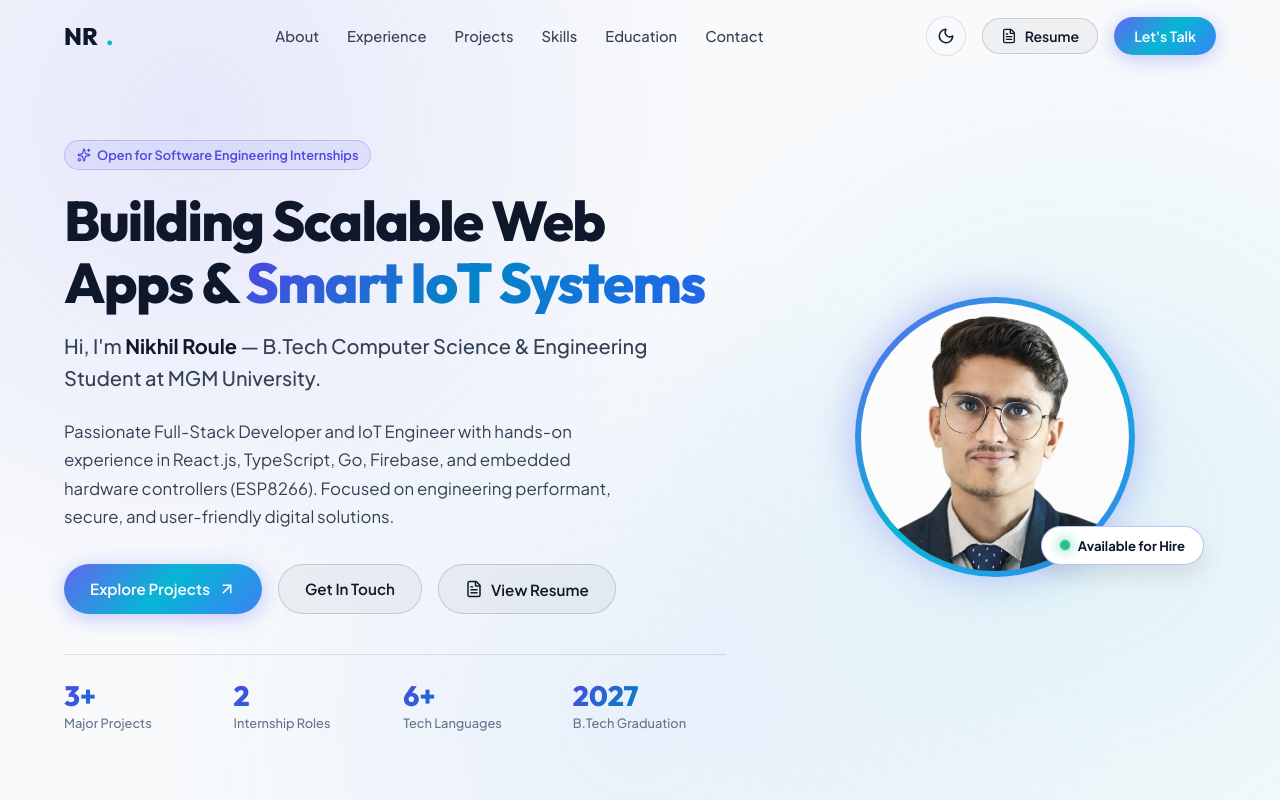
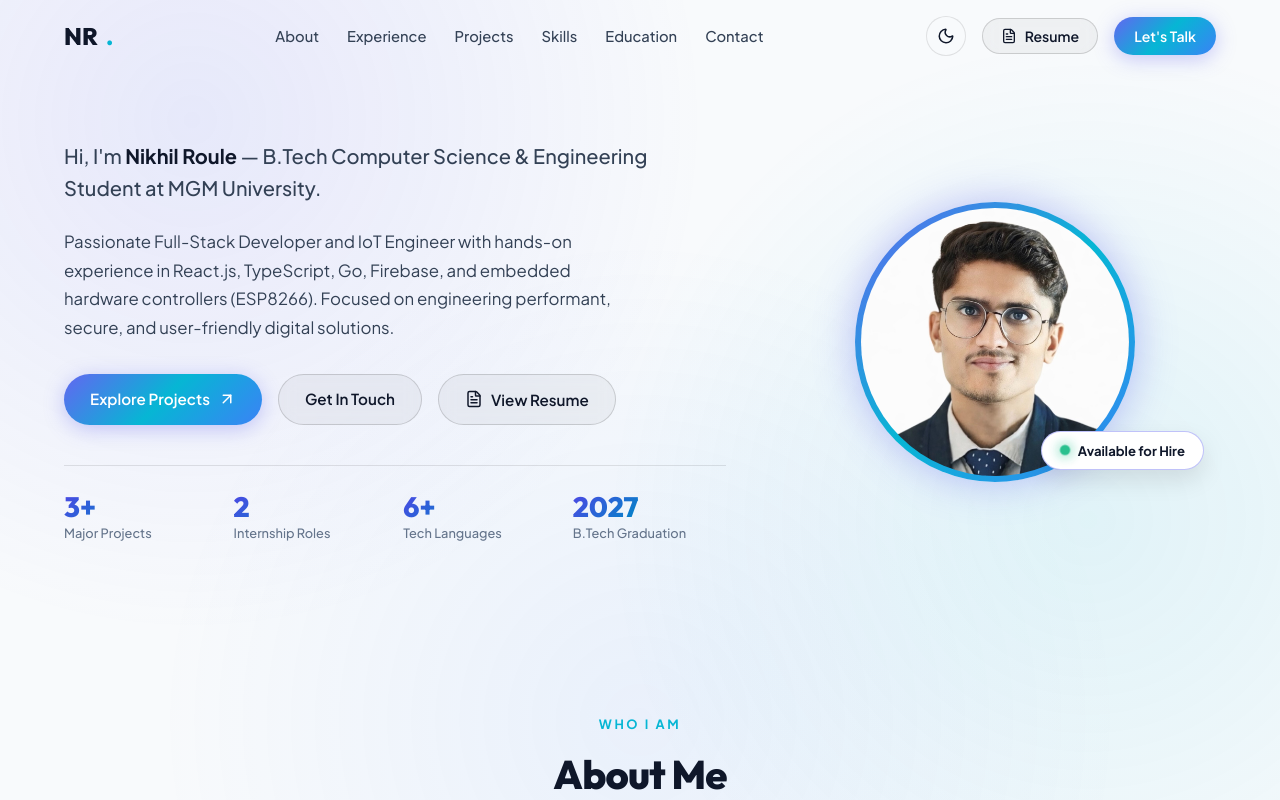
Before and after one commit to nikhilrofficial123/my-profile, a React (Vite) app: page / in a window 1280 px wide. Shown: the top 800 px of the page. Built offline with nearby package versions, Linux system fonts and the light colour scheme.

Commit message:
Auto update: 2026-09-26 08:39:02

```diff
--- a/src/App.jsx
+++ b/src/App.jsx
@@ -247,19 +247,9 @@ function App() {
           <div className="content-wrapper">
             <div className="hero-grid">
               <div className="hero-text">
-                <div className="hero-badge">
-                  <span className="badge-tag">
-                    <Sparkles size={14} /> Open for Software Engineering Internships
-                  </span>
-                </div>
-
-                <h1 className="hero-title">
-                  Building Scalable Web Apps & <span className="gradient-text">Smart IoT Systems</span>
+                <h1 className="hero-subtitle">
+                  Hi, I'm <strong>Nikhil Roule</strong> — B.Tech Computer Science & Engineering Student at MGM University.
                 </h1>
-
-                <p className="hero-subtitle">
-                  Hi, I'm <strong>Nikhil Roule</strong> — B.Tech Computer Science & Engineering Student at MGM University.
-                </p>
 
                 <p className="hero-description">
                   Passionate Full-Stack Developer and IoT Engineer with hands-on experience in React.js, TypeScript, Go, Firebase, and embedded hardware controllers (ESP8266). Focused on engineering performant, secure, and user-friendly digital solutions.
```
